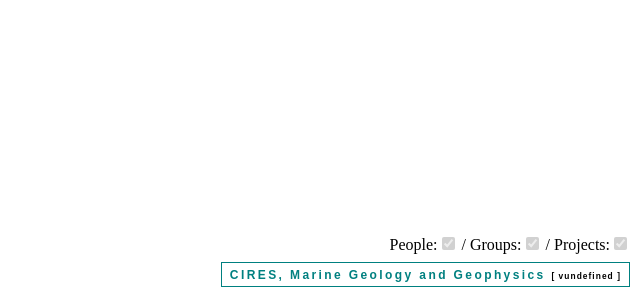
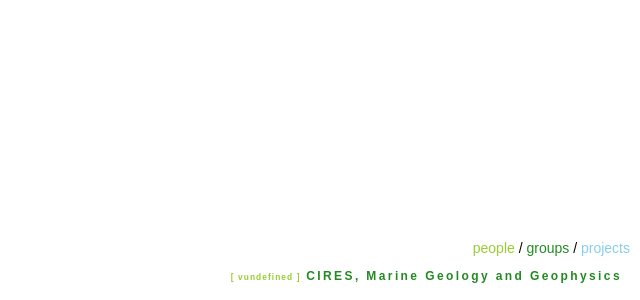
Before and after one commit to CI-CMG/org-chart, a React (Vite) app: page / in a window 1280 px wide. Shown: the part 500-800 px from the top of the page, without its empty margins (640-1280 px from the left). Built offline with nearby package versions, Linux system fonts and the light colour scheme; a web font is replaced by a local one.

Commit message:
updated colors and labels

```diff
--- a/package.json
+++ b/package.json
@@ -1,7 +1,7 @@
 {
   "name": "org-chart",
   "private": true,
-  "version": "26.7.1",
+  "version": "26.7.2",
   "type": "module",
   "homepage": "https://CI-CMG.github.io/org-chart",
   "repository": {
--- a/src/App.tsx
+++ b/src/App.tsx
@@ -1703,27 +1703,30 @@ function App() {
     <div className="App" id="parentDiv">
       <div id="title">
         <div style={{textAlign: "right"}}>
-          <label>
-            People:<input type="checkbox" name="checkboxPeople" defaultChecked={true} onChange={(e) => processClick(e)} disabled />
+          <label style={{ color: "yellowgreen" }}>
+            people
+            {/* <input type="checkbox" name="checkboxPeople" defaultChecked={true} onChange={(e) => processClick(e)} disabled /> */}
           </label>
           {' / '}
-          <label>
-            Groups:<input type="checkbox" name="checkboxGroups" defaultChecked={true} onChange={(e) => processClick(e)} disabled />
+          <label style={{ color: "forestgreen" }}>
+            groups
+            {/* <input type="checkbox" name="checkboxGroups" defaultChecked={true} onChange={(e) => processClick(e)} disabled /> */}
           </label>
           {' / '}
-          <label>
-            Projects:<input type="checkbox" name="checkboxProjects" defaultChecked={true} onChange={(e) => processClick(e)} disabled />
+          <label style={{ color: "skyblue" }}>
+            projects
+            {/* <input type="checkbox" name="checkboxProjects" defaultChecked={true} onChange={(e) => processClick(e)} disabled /> */}
           </label>
         </div>
 
         <h1>
-          CIRES, Marine Geology and Geophysics
-          {' '}
           <span
-            style={{ fontFamily: "Arial", fontSize: "0.7em", color: "black", letterSpacing: "0.125em" }}
+            style={{ fontFamily: "Arial", fontSize: "0.7em", color: "yellowgreen", letterSpacing: "0.125em" }}
           >
             [ {`v${import.meta.env.VITE_REACT_APP_VERSION}`} ]
           </span>
+          {' '}
+          CIRES, Marine Geology and Geophysics
         </h1>
       </div>
       <div ref={containerRef}>
--- a/src/assets/css/main.scss
+++ b/src/assets/css/main.scss
@@ -22,7 +22,7 @@ body {
   // background-color: AliceBlue;
   background-color: OldLace;
   background: #2A7B9B;
-  background: linear-gradient(90deg, #e3ffe7 0%, #d9e7ff 100%);
+  background: linear-gradient(90deg, #e3ffe7 0%, #d9e7ff 100%); // Cucumber Water
 
   .noselect {
     -webkit-touch-callout: none; /* iOS Safari */
@@ -38,16 +38,18 @@ body {
     bottom: 5px;
     right: 10px;
     z-index: 9999;
+    font-family: Arial, Helvetica, sans-serif;
+    font-size: 14px;
 
     h1 {
-      border: 1px solid teal;
-      color: teal;
+      // border: 1px solid grey;
+      color: forestgreen;
       font-size: 12px;
       // font-family: 'Courier New', Courier, monospace;
       font-family: Arial, Helvetica, sans-serif;
       letter-spacing: 0.2em;
       padding: 5px 8px 4px 8px;
-      background-color: rgba(255, 255, 255, 0.75);
+      background-color: rgba(255, 255, 255, 0.25);
     }
   }
 }
```
